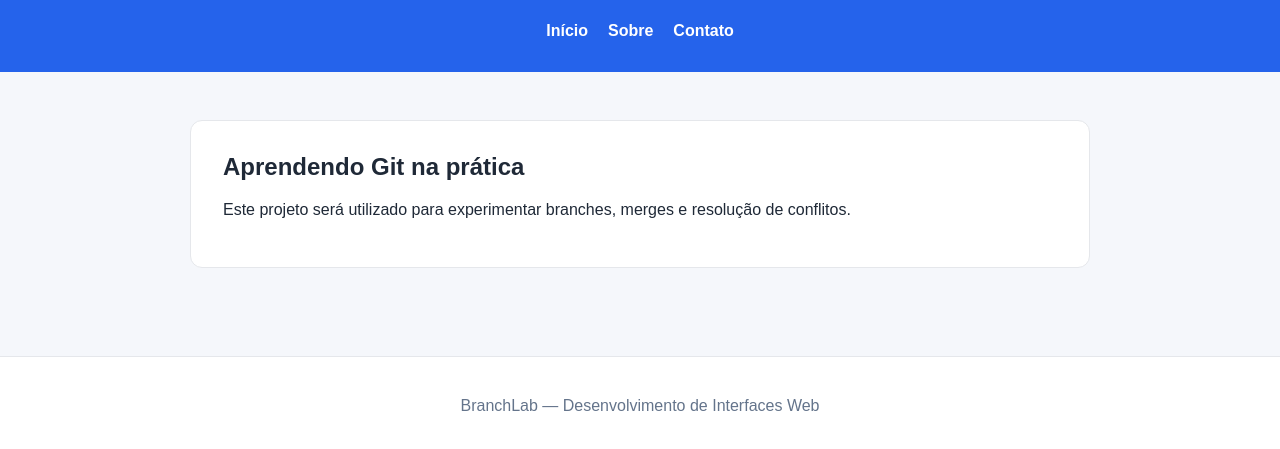
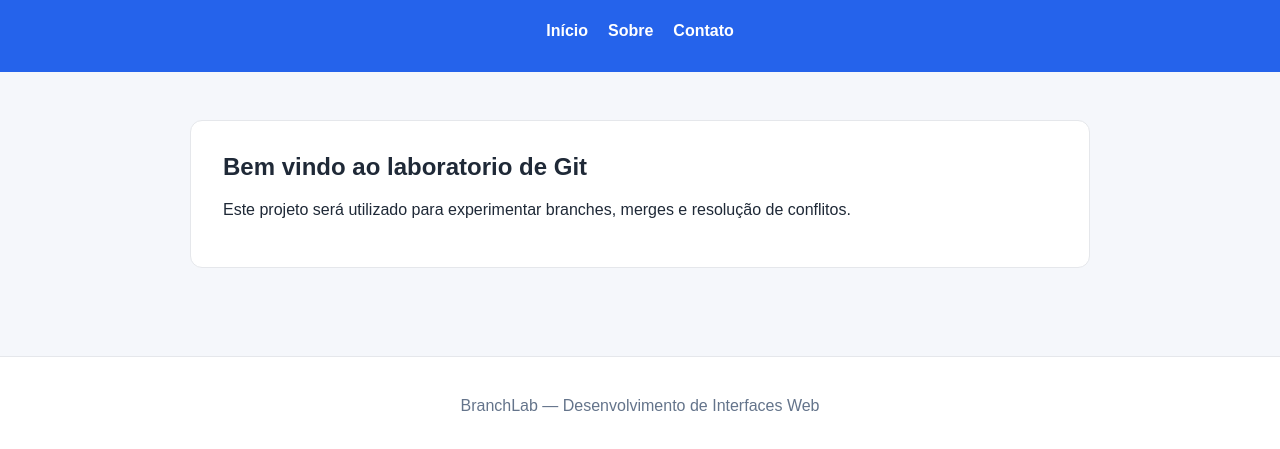
Before and after one commit to DDGurgel/branchlab, a plain HTML site: page index.html in a window 1280 px wide. Shown: the part 91-540 px from the top of the page. Drawn offline with Linux system fonts and the light colour scheme.

Commit message:
feat:atualiza mensagem principal da pagina

```diff
--- a/index.html
+++ b/index.html
@@ -26,7 +26,7 @@
 
         <section class="apresentacao">
 
-            <h2>Aprendendo Git na prática</h2>
+            <h2>Bem vindo ao laboratorio de Git</h2>
 
             <p>
                 Este projeto será utilizado para experimentar
```
